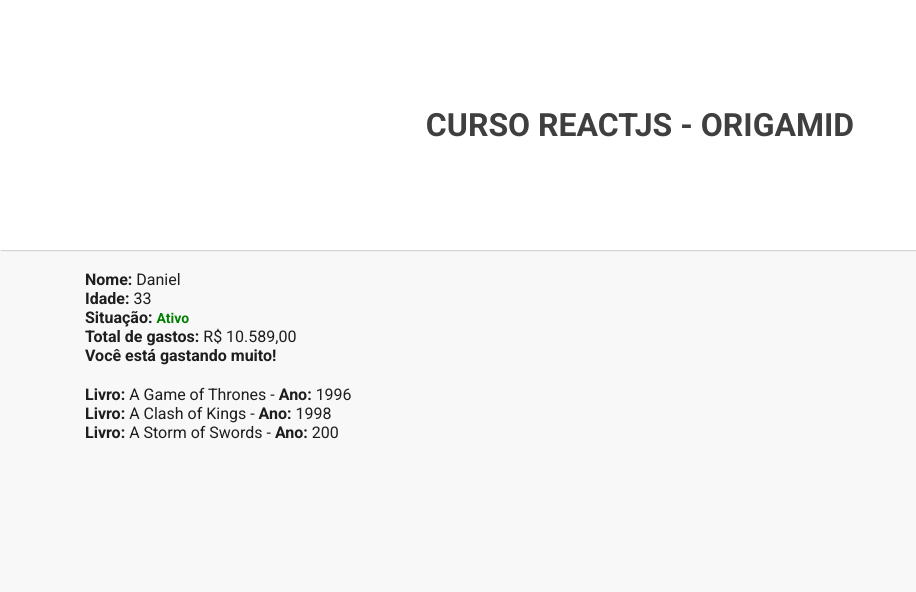
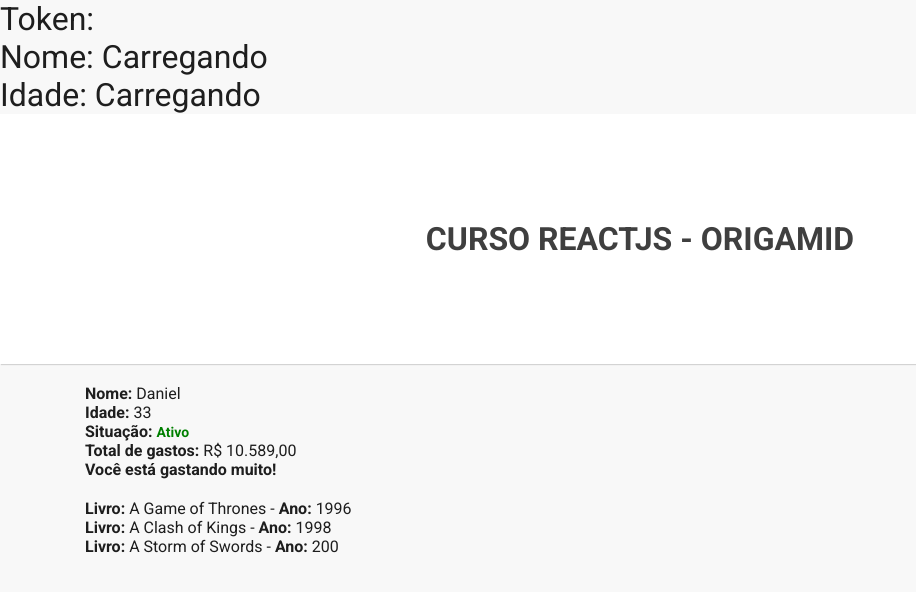
Before and after one commit to daniel-silva-dxp/react, a React (Create React App) app: page / in a window 1280 px wide. Shown: the top 592 px of the page, without its empty margins (0-916 px from the left). Built offline with nearby package versions, Linux system fonts and the light colour scheme; no server answers; the database is empty.

Commit message:
feat: usando a database firebase

```diff
--- a/src/app/app.js
+++ b/src/app/app.js
@@ -8,6 +8,8 @@
 
     this.state = {
       token: "Carregando",
+      nome: "Carregando",
+      idade: "Carregando",
     };
     var firebaseConfig = {};
     // Initialize Firebase
@@ -25,11 +27,25 @@
           token: snapshot.val(),
         });
       });
+
+    firebase
+      .database()
+      .ref("users")
+      .child(1)
+      .on("value", (snapshot) => {
+        this.setState({
+          nome: snapshot.val().nome,
+          idade: snapshot.val().idade,
+        });
+      });
   }
   render() {
+    const { token, nome, idade } = this.state;
     return (
       <div>
-        <h1>{this.state.token}</h1>
+        <h1>Token: {token}</h1>
+        <h1>Nome: {nome}</h1>
+        <h1>Idade: {idade}</h1>
         <Home />
       </div>
     );
```
